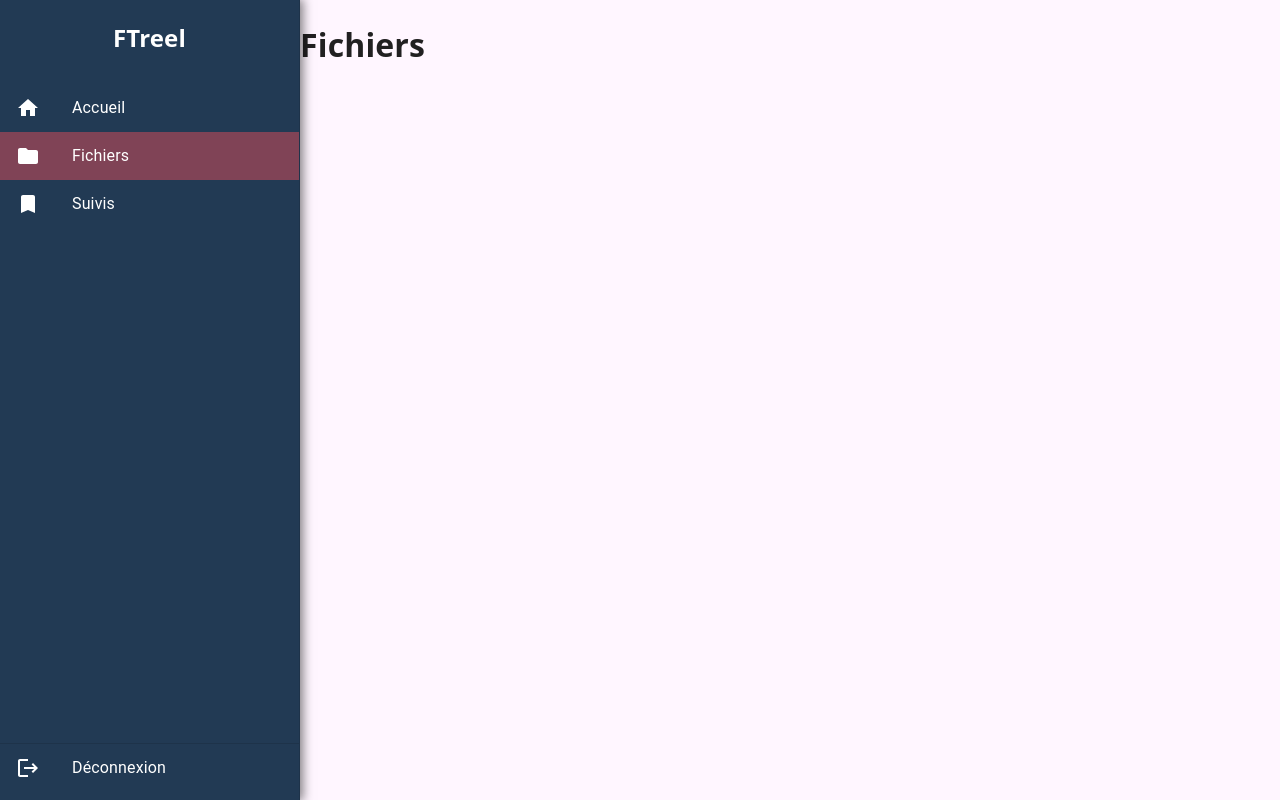
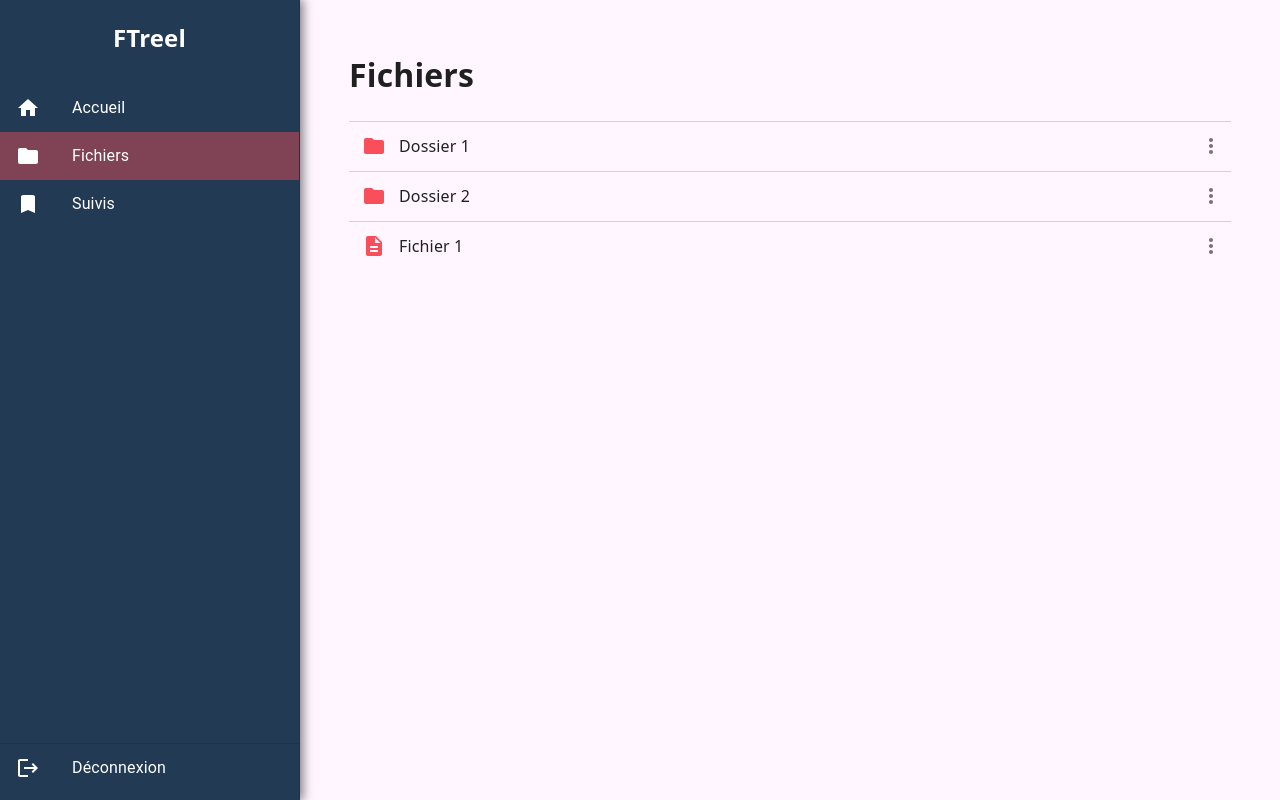
Before and after one commit to Sedixed/ftreel_front, a React (Vite) app: page /files in a window 1280 px wide. Built offline with nearby package versions, Linux system fonts and the light colour scheme.

Commit message:
feat: Created tree element component

```diff
--- /dev/null
+++ b/src/component/ContextMenu/ContextMenu.tsx
@@ -0,0 +1,77 @@
+import { Box, IconButton, Menu, MenuItem, SxProps, Theme } from "@mui/material";
+import MoreVertIcon from "@mui/icons-material/MoreVert";
+import React from "react";
+
+/**
+ * The context menu properties.
+ */
+export type ContextMenuProps = {
+  /**
+   * The context menu options (choices).
+   */
+  options: ContextMenuOption[];
+
+  /**
+   * The context menu button style.
+   */
+  sx?: SxProps<Theme>;
+};
+
+/**
+ * A context menu option (element).
+ */
+export type ContextMenuOption = {
+  /**
+   * Label of the option.
+   */
+  label: string;
+
+  /**
+   * Callback called when the option is clicked
+   */
+  onClick?: (e: ContextMenuOptionClicked) => void;
+};
+
+/**
+ * Type passed as a parameter to the options onClick callback.
+ */
+export type ContextMenuOptionClicked = {
+  label: string;
+};
+
+/**
+ * A clickable icon that show up some options.
+ */
+export function ContextMenu({ options, sx }: ContextMenuProps) {
+  const [anchorEl, setAnchorEl] = React.useState<null | HTMLElement>(null);
+  const open = Boolean(anchorEl);
+  const handleClick = (event: React.MouseEvent<HTMLElement>) => {
+    setAnchorEl(event.currentTarget);
+  };
+  const handleClose = () => {
+    setAnchorEl(null);
+  };
+
+  return (
+    <Box sx={sx}>
+      <IconButton onClick={handleClick}>
+        <MoreVertIcon />
+      </IconButton>
+      <Menu anchorEl={anchorEl} open={open} onClose={handleClose}>
+        {options.map((option) => (
+          <MenuItem key={option.label} onClick={handleClose}>
+            <span
+              onClick={() =>
+                option.onClick != null
+                  ? option.onClick({ label: option.label })
+                  : null
+              }
+            >
+              {option.label}
+            </span>
+          </MenuItem>
+        ))}
+      </Menu>
+    </Box>
+  );
+}
--- /dev/null
+++ b/src/component/TreeElement/TreeElement.tsx
@@ -0,0 +1,113 @@
+import {
+  ContextMenu,
+  ContextMenuOption,
+} from "@component/ContextMenu/ContextMenu";
+import { Box, SxProps, Theme, useTheme, hexToRgb } from "@mui/material";
+import { ReactNode, useCallback } from "react";
+import { useNavigate } from "react-router-dom";
+
+/**
+ * The TreeElement component properties.
+ */
+export type TreeElementProps = {
+  /**
+   * The tree element icon.
+   */
+  icon: ReactNode;
+
+  /**
+   * The element label.
+   */
+  label: string;
+
+  /**
+   * Options to add on a context menu.
+   */
+  contextOptions?: ContextMenuOption[];
+
+  /**
+   * Callback called when the element is clicked.
+   */
+  onClick?: (e: ClickedTreeElement) => void;
+
+  /**
+   * An URL to redirect when the element is clicked. If defined it override the onClick callback.
+   */
+  href?: string;
+
+  /**
+   * The style applied to the element container.
+   */
+  sx?: SxProps<Theme>;
+};
+
+/**
+ * Type passed as a parameter to the onClick callback.
+ */
+export type ClickedTreeElement = {
+  /**
+   * The element label.
+   */
+  label: string;
+
+  /**
+   * The element href.
+   */
+  href?: string;
+};
+
+/**
+ * Represents a tree element.
+ */
+export default function TreeElement({
+  icon,
+  label,
+  contextOptions,
+  onClick,
+  href,
+  sx,
+}: TreeElementProps) {
+  const navigate = useNavigate();
+  const theme = useTheme();
+
+  const containerOnClick = useCallback(() => {
+    if (href != null) {
+      navigate(href);
+    } else if (onClick != null) {
+      onClick({ label, href });
+    }
+  }, []);
+
+  return (
+    <Box
+      sx={{
+        display: "flex",
+        alignItems: "center",
+        cursor: "pointer",
+        height: "50px",
+        borderTop: "1px solid lightgray",
+        ":hover": {
+          backgroundColor: hexToRgb(theme.palette.primary.main + "10"),
+        },
+        ...sx,
+      }}
+      onClick={containerOnClick}
+    >
+      <Box
+        sx={{
+          display: "flex",
+          justifyContent: "center",
+          alignItems: "center",
+          height: "100%",
+          width: "50px",
+        }}
+      >
+        {icon}
+      </Box>
+      <span>{label}</span>
+      <Box sx={{ flex: "1", display: "flex", justifyContent: "end" }}>
+        {contextOptions != null && <ContextMenu options={contextOptions} />}
+      </Box>
+    </Box>
+  );
+}
--- a/src/layout/SidebarLayout/SidebarLayout.tsx
+++ b/src/layout/SidebarLayout/SidebarLayout.tsx
@@ -93,8 +93,9 @@ export default function SidebarLayout() {
       <Link
         to={element.href}
         style={{ textDecoration: "none", color: "inherit" }}
+        key={element.key}
       >
-        <ListItem key={element.key} disablePadding>
+        <ListItem disablePadding>
           <ListItemButton selected={location.pathname == element.href}>
             <ListItemIcon sx={{ color: "inherit" }}>
               {element.icon}
@@ -153,7 +154,7 @@ export default function SidebarLayout() {
 
       <Box
         sx={{
-          width: { sm: `calc(100% - ${sidebarWidth}px)` },
+          width: { sm: `calc(100% - ${sidebarWidth}px)`, xs: "100%" },
           ml: { sm: `${sidebarWidth}px` },
         }}
       >
--- a/src/page/files/Files.tsx
+++ b/src/page/files/Files.tsx
@@ -1,5 +1,29 @@
+import TreeElement from "../../component/TreeElement/TreeElement";
+import DescriptionIcon from "@mui/icons-material/Description";
+import FolderIcon from "@mui/icons-material/Folder";
+import { Box } from "@mui/material";
+
 export default function Files() {
   return (
-    <h1>Fichiers</h1>
-  )
+    <>
+      <Box sx={{ width: "90%", margin: "auto", paddingTop: "30px" }}>
+        <h1>Fichiers</h1>
+        <TreeElement
+          icon={<FolderIcon color="secondary" />}
+          label="Dossier 1"
+          contextOptions={[{ label: "S'abonner" }, { label: "Télécharger" }]}
+        />
+        <TreeElement
+          icon={<FolderIcon color="secondary" />}
+          label="Dossier 2"
+          contextOptions={[{ label: "S'abonner" }, { label: "Télécharger" }]}
+        />
+        <TreeElement
+          icon={<DescriptionIcon color="secondary" />}
+          label="Fichier 1"
+          contextOptions={[{ label: "Télécharger" }]}
+        />
+      </Box>
+    </>
+  );
 }
```
